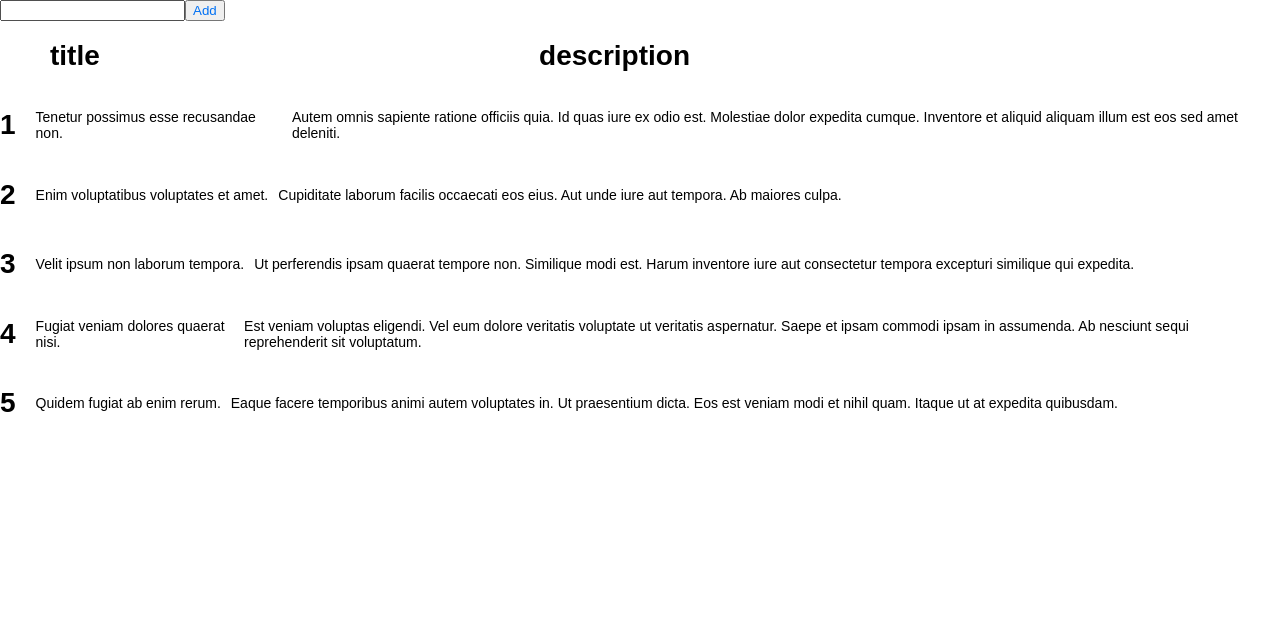
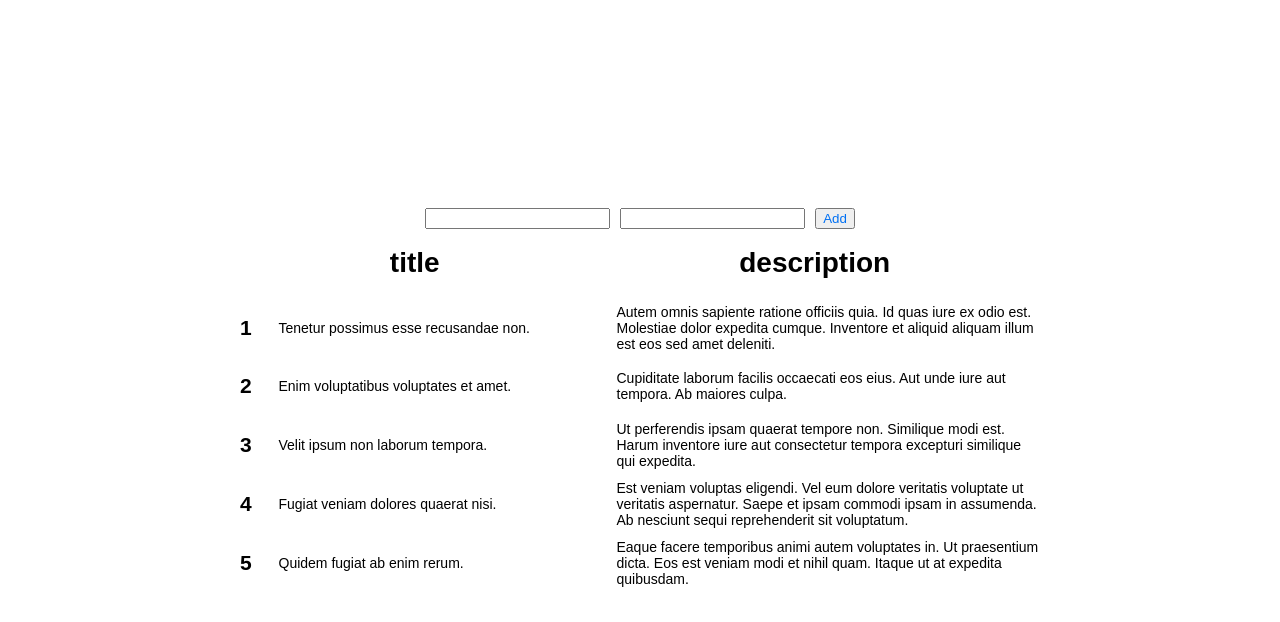
Before and after one commit to ssukim/boilerplate, a Next.js app in the folder nextjs-mobx/: page / in a window 1280 px wide. Shown: the top 622 px of the page. Built offline with nearby package versions, Linux system fonts and the light colour scheme.

Commit message:
todo 디자인 수정, add 기능 수정

```diff
--- a/nextjs-mobx/src/components/Organisms/Todo/Todo.tsx
+++ b/nextjs-mobx/src/components/Organisms/Todo/Todo.tsx
@@ -11,13 +11,20 @@ function Todo() {
     const store = useTodoStore();
     const todoData = toJS(store.todo);
 
-    const [formData, setFormData] = useState<TodoHydration>();
+    const [formData, setFormData] = useState<TodoHydration>({
+        title: '',
+        description: '',
+    });
 
     const onClickSubmit = useCallback(
         (e: FormEvent<HTMLFormElement>) => {
+            e.preventDefault();
             if (formData) {
-                e.preventDefault();
                 store.add(formData);
+                setFormData({
+                    title: '',
+                    description: '',
+                });
             }
         },
         [formData, store]
@@ -25,25 +32,36 @@ function Todo() {
 
     const onChange = useCallback(
         (e: ChangeEvent<HTMLInputElement>) => {
+            if (formData) {
                 const { value } = e.target;
 
+                const name = e.target.id;
+
                 setFormData({
-                title: value,
-                description: value,
+                    ...formData,
+                    [name]: value,
                 });
-
-            console.log(formData);
+            } else {
+                setFormData({
+                    title: '',
+                    description: '',
+                });
+            }
         },
         [formData]
     );
 
     return (
         <form onSubmit={onClickSubmit}>
+            <Wrapper>
                 <TopSection>
-                <Input name="title" onChange={onChange} />
+                    <Input name="title" value={formData.title} onChange={onChange} />
+
+                    <Input name="description" value={formData.description} onChange={onChange} />
+
                     <Button label={'Add'} type={'submit'} />
                 </TopSection>
-            <div>
+                <BottomSection>
                     <TitleContainer>
                         <h1>title</h1>
                         <h1>description</h1>
@@ -52,27 +70,37 @@ function Todo() {
                         todoData.map((item, index) => (
                             <Container key={index}>
                                 <IndexBox>
-                                <h1>{index + 1}</h1>
+                                    <h2>{index + 1}</h2>
                                 </IndexBox>
-                            <ContentBox>{item.title}</ContentBox>
-                            <ContentBox>{item.description}</ContentBox>
+                                <TitleBox>{item.title}</TitleBox>
+                                <DescriptionBox>{item.description}</DescriptionBox>
                             </Container>
                         ))}
-            </div>
+                </BottomSection>
+            </Wrapper>
         </form>
     );
 }
 
+const Wrapper = styled.div`
+    display: flex;
+    height: 100vh;
+    flex-direction: column;
+    align-items: center;
+    justify-content: center;
+`;
+
 const TopSection = styled.div`
     display: flex;
+
+    Input {
+        margin-right: 10px;
+    }
 `;
 
 const TitleContainer = styled.div`
     display: flex;
-    justify-content: space-between;
-    position: relative;
-    left: 50px;
-    width: 50%;
+    justify-content: space-around;
 `;
 
 const Container = styled.div`
@@ -81,12 +109,21 @@ const Container = styled.div`
     width: 100%;
 `;
 
-const IndexBox = styled.div`
-    margin-right: 20px;
+const BottomSection = styled.div`
+    max-width: 800px;
 `;
 
-const ContentBox = styled.div`
-    margin-right: 10px;
+const IndexBox = styled.span`
+    width: 5%;
+`;
+
+const TitleBox = styled.span`
+    width: 40%;
+    margin-right: 30px;
+`;
+
+const DescriptionBox = styled.span`
+    width: 55%;
 `;
 
 export default observer(Todo);
--- a/nextjs-mobx/src/components/Templates/Layout/Layout.tsx
+++ b/nextjs-mobx/src/components/Templates/Layout/Layout.tsx
@@ -1,4 +1,5 @@
 import React from 'react';
+import styled from 'styled-components';
 
 import Footer from '../../Organisms/Footer';
 import Meta from '../Meta';
@@ -12,11 +13,8 @@ const Layout = ({ children }: Props) => {
     return (
         <>
             <Meta />
-            <div>
-                <main>{children}</main>
-            </div>
+            <main>{children}</main>
         </>
     );
 };
-
 export default Layout;
```
Lines whose indentation alone changed are shown as unchanged.
